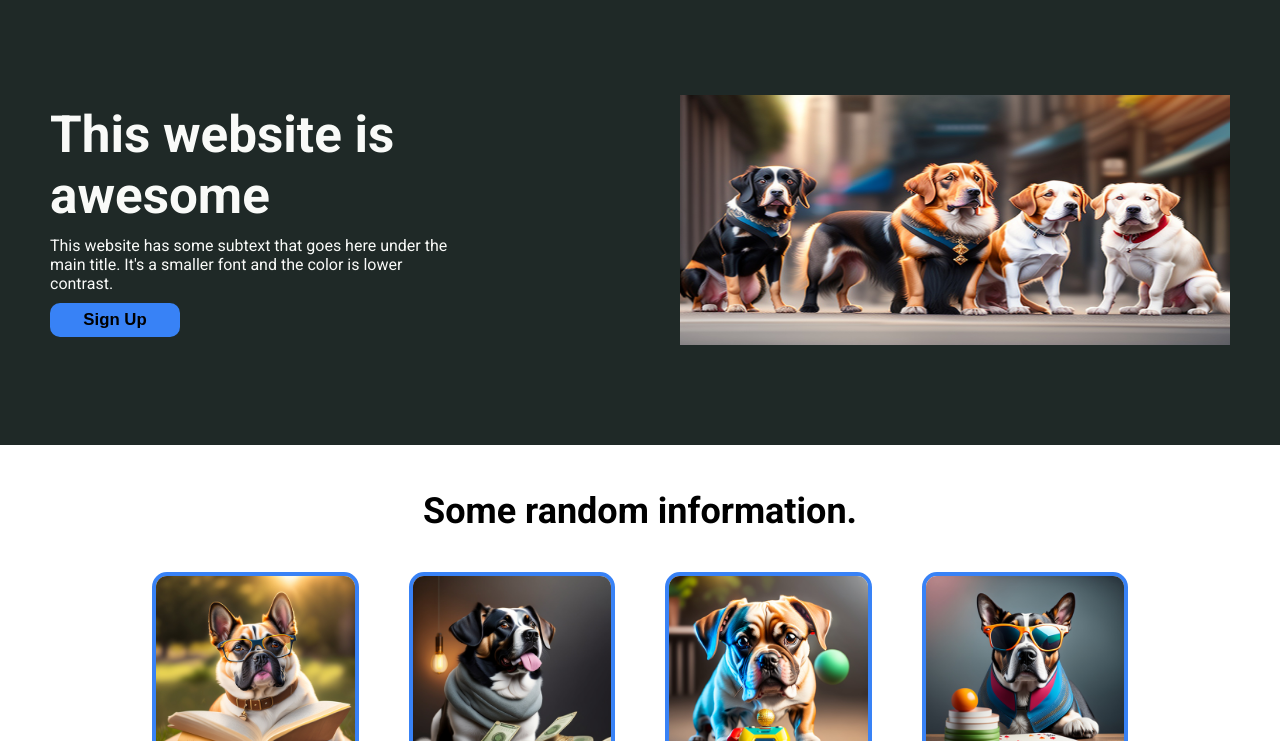
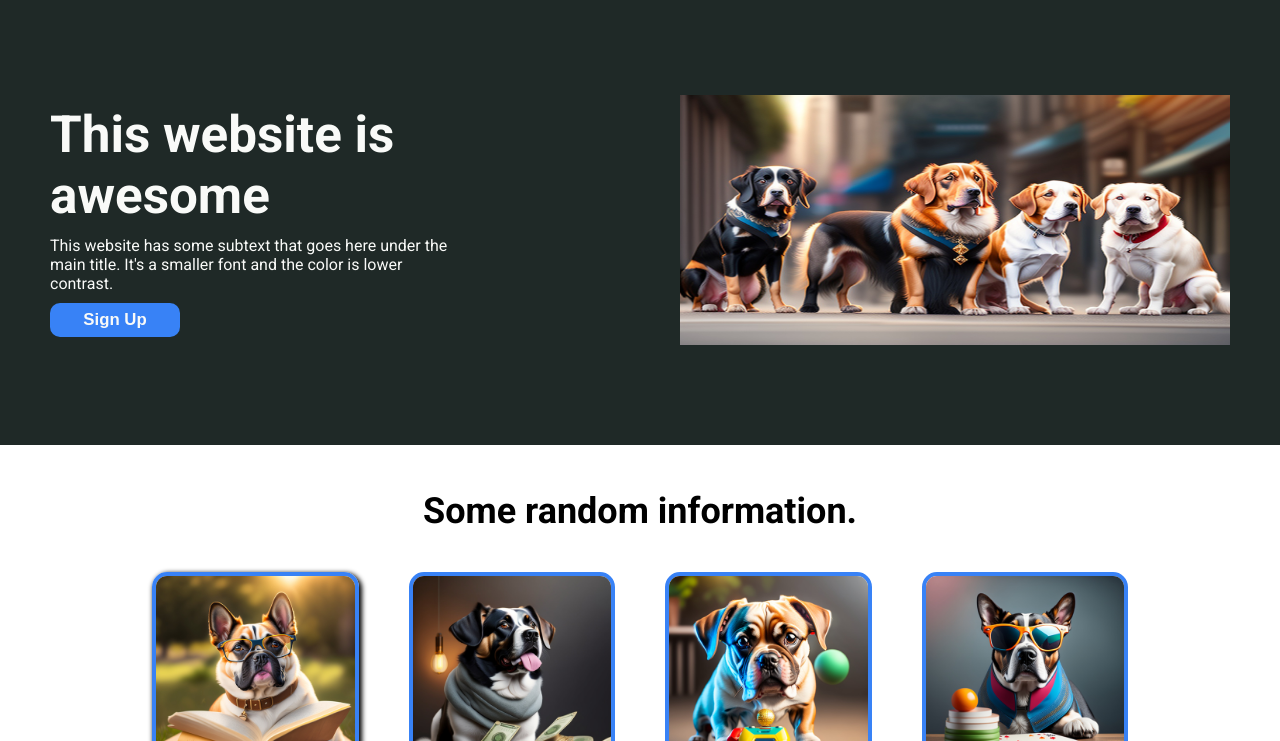
Before and after one commit to Bre323/Landing-Page, a plain HTML site: page index.html in a window 1280 px wide. In both pictures the pointer is over the picture 255 px from the left and 734 px from the top of the page. Shown: the part 59-800 px from the top of the page. Drawn offline with Linux system fonts and the light colour scheme.

Commit message:
Page finished

```diff
--- a/style.css
+++ b/style.css
@@ -85,12 +85,14 @@ nav > ul > li:hover {
 
 .intro-text > button {
     background-color: var(--button-color);
+    color: var(--text-color);
     border-radius: 10px;
     border: none;
     font-size: 1.05rem;
     font-weight: 700;
     padding: 7px 10px;
     width: 130px;
+    cursor: pointer;
 }
 
 .intro > img {
@@ -128,6 +130,11 @@ figure {
     border: 4px solid var(--button-color);
     border-radius: 15px;
     margin-bottom: 5px;
+}
+
+.photo-item:hover {
+    transition: 0.3s;
+    box-shadow: 2px 2px 5px 1px;
 }
 
 blockquote {
@@ -176,6 +183,7 @@ cite {
     font-weight: 700;
     height: 35px;
     width: 135px;
+    cursor: pointer;
 }
 
 footer {
@@ -184,3 +192,12 @@ footer {
     padding: 35px 50px;
     text-align: center;
 }
+
+button:hover {
+    transition: 0.2s;
+    opacity: 0.8;
+}
+
+button:active {
+    transform: scale(0.9);
+}
```
